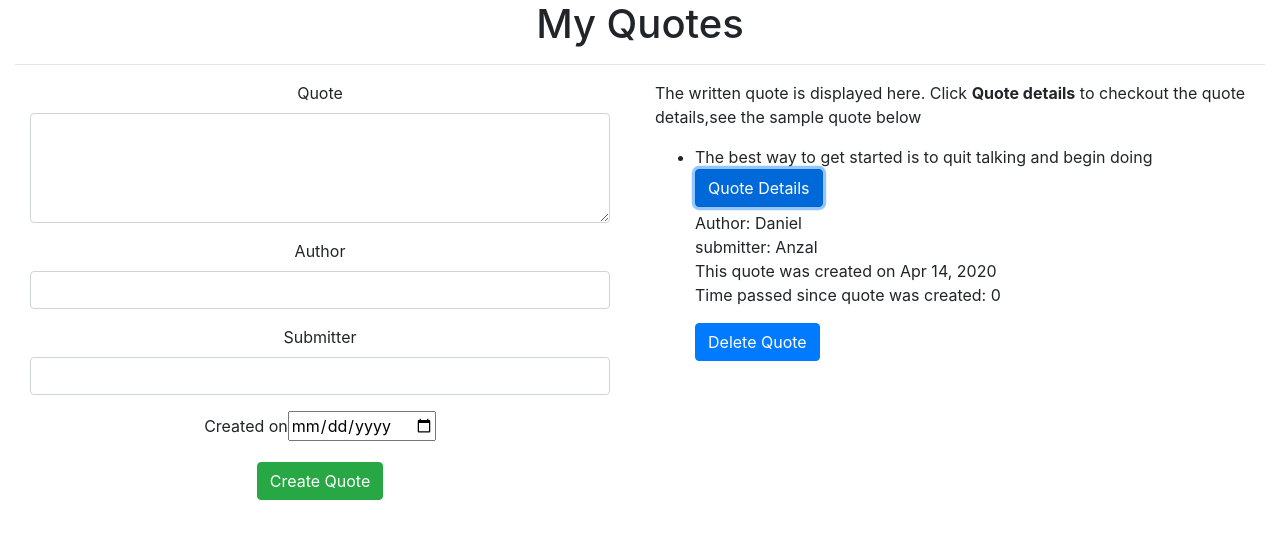
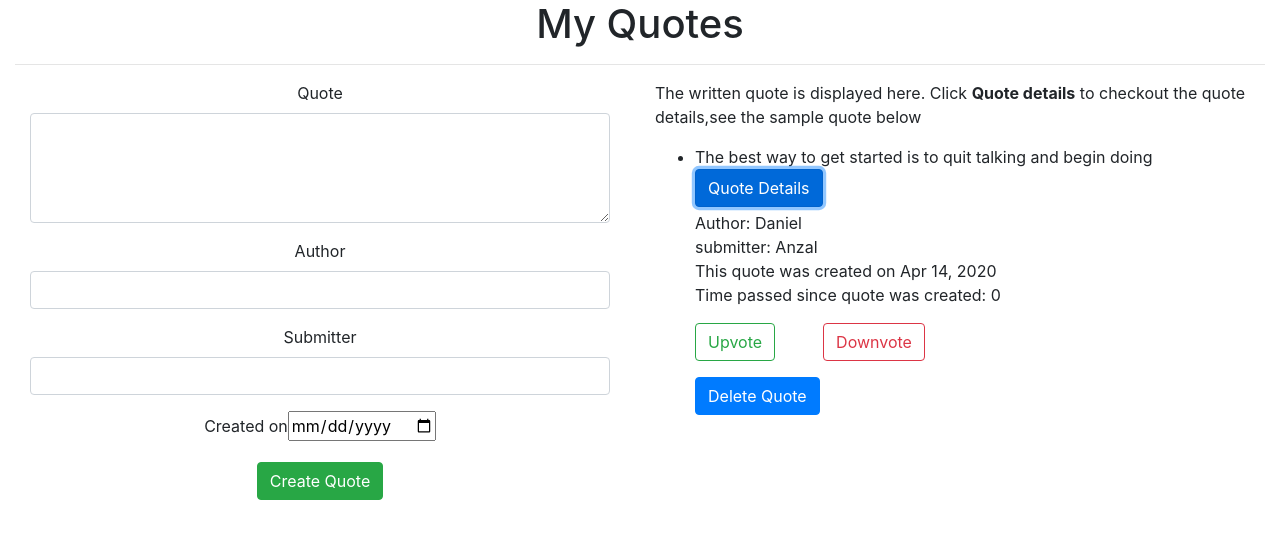
Before and after one commit to anzalmohamed/Quotes, an Angular app: page / in a window 1280 px wide. Both pictures are taken after a click on the button "Quote Details". Shown: the top 538 px of the page. Built offline with nearby package versions, Linux system fonts and the light colour scheme.

Commit message:
added upvote and downvote buttons

```diff
--- a/src/app/quote-detail/quote-detail.component.html
+++ b/src/app/quote-detail/quote-detail.component.html
@@ -3,4 +3,9 @@
 
 <p class="detail mb-0">This quote was created on {{quote.completeDate|date}}</p>
 <p>Time passed since quote was created: {{quote.completeDate|dateCount}}</p>
-<button (click) = 'quoteDelete(true)' class="btn btn-primary">Delete Quote</button>
+
+<button type="button" class="btn btn-outline-success">Upvote</button>
+<button type="button" class="btn btn-outline-danger ml-5">Downvote</button>
+<br>
+
+<button (click) = 'quoteDelete(true)' class="btn btn-primary mt-3">Delete Quote</button>
```
